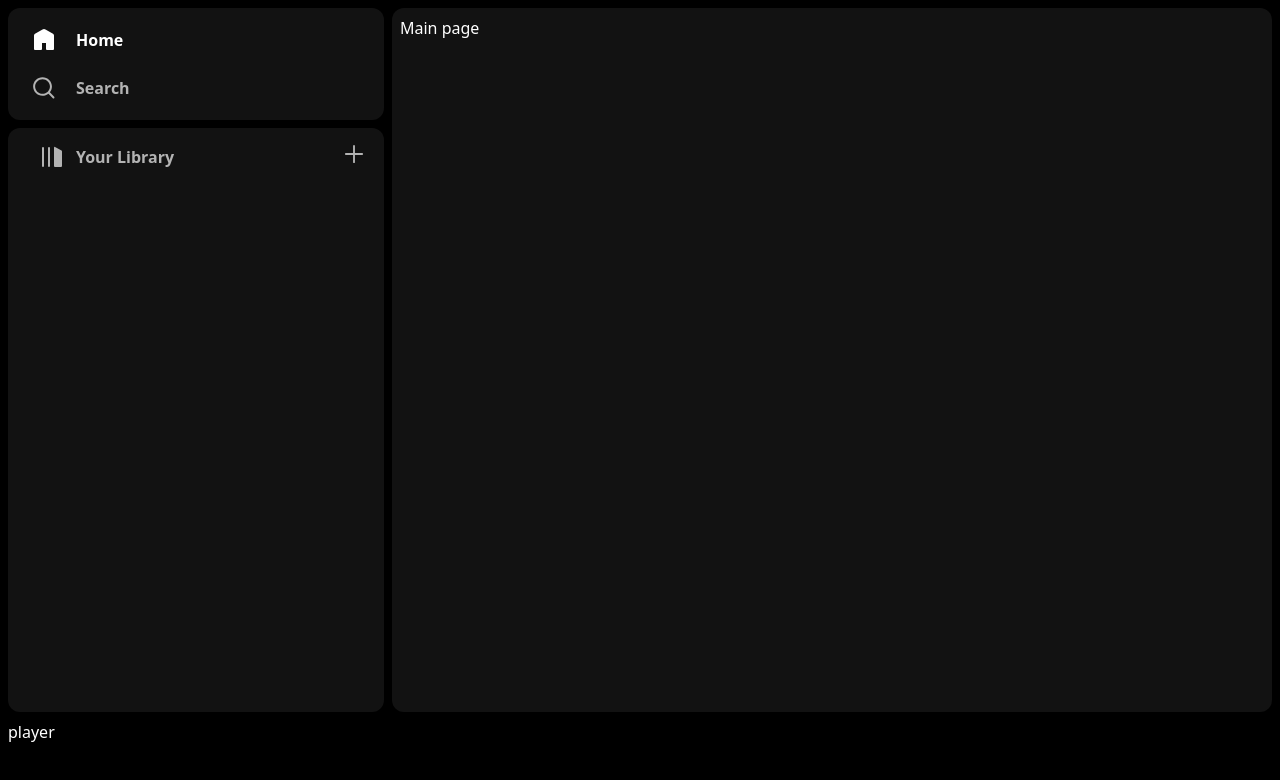
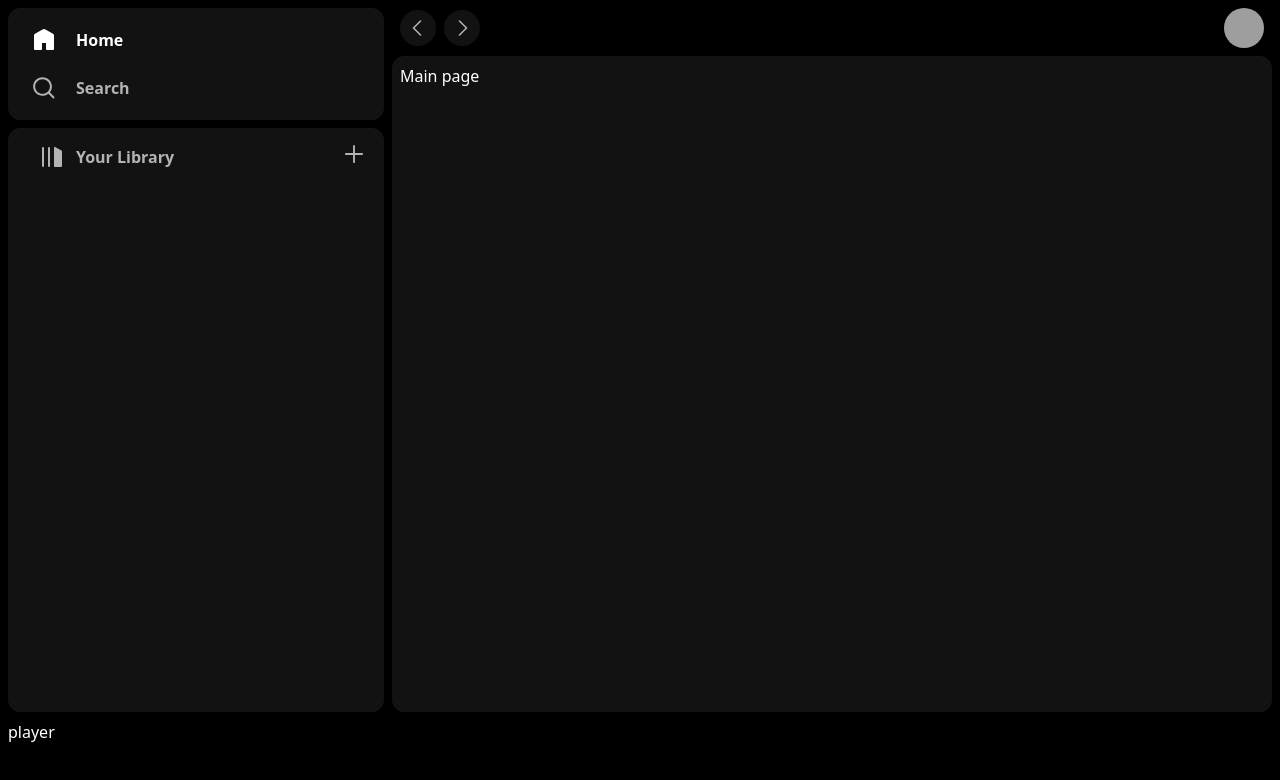
Before and after one commit to jralvarenga/spotify-clon, a Next.js app: page / in a window 1280 px wide. Shown: the top 780 px of the page. Built offline with nearby package versions, Linux system fonts and the light colour scheme; grey boxes are pictures that could not be loaded.

Commit message:
feat(navbar): adding nav top bar

```diff
--- a/package.json
+++ b/package.json
@@ -11,6 +11,7 @@
     "commit:all": "git add -A && git-cz"
   },
   "dependencies": {
+    "@radix-ui/react-avatar": "^1.1.0",
     "@radix-ui/react-dialog": "^1.1.1",
     "@radix-ui/react-popover": "^1.1.1",
     "@radix-ui/react-tooltip": "^1.1.2",
--- a/src/app/layout.tsx
+++ b/src/app/layout.tsx
@@ -5,6 +5,7 @@ import { cn } from '@/lib/utils'
 import Navbar from '@/components/navbar'
 import UserLibrary from '@/components/userLibrary'
 import { TooltipProvider } from '@/components/ui/tooltip'
+import Topbar from '@/components/topbar'
 
 const spotifyFont = localFont({
   src: '../assets/font/GothamMedium.ttf',
@@ -42,7 +43,13 @@ export default function RootLayout({
             </div>
 
             {/* page */}
-            <div className="rounded p-2" style={{ gridArea: 'main-view' }}>
+            <div
+              className="flex flex-col gap-2 rounded p-2"
+              style={{ gridArea: 'main-view' }}
+            >
+              <nav className="w-full">
+                <Topbar />
+              </nav>
               <main className="h-full w-full rounded-xl bg-card p-2">
                 {children}
               </main>
--- /dev/null
+++ b/src/components/icons/arrowLeft.tsx
@@ -0,0 +1,18 @@
+interface Props {
+  active?: boolean
+}
+
+export default function ArrowLeftIcon({ active = false }: Props) {
+  return (
+    <svg
+      data-encore-id="icon"
+      role="img"
+      aria-hidden="true"
+      className="h-4 w-4"
+      fill="currentColor"
+      viewBox="0 0 16 16"
+    >
+      <path d="M11.03.47a.75.75 0 0 1 0 1.06L4.56 8l6.47 6.47a.75.75 0 1 1-1.06 1.06L2.44 8 9.97.47a.75.75 0 0 1 1.06 0z"></path>
+    </svg>
+  )
+}
--- /dev/null
+++ b/src/components/icons/arrowRight.tsx
@@ -0,0 +1,18 @@
+interface Props {
+  active?: boolean
+}
+
+export default function ArrowRightIcon({ active = false }: Props) {
+  return (
+    <svg
+      data-encore-id="icon"
+      role="img"
+      aria-hidden="true"
+      className="h-4 w-4"
+      fill="currentColor"
+      viewBox="0 0 16 16"
+    >
+      <path d="M4.97.47a.75.75 0 0 0 0 1.06L11.44 8l-6.47 6.47a.75.75 0 1 0 1.06 1.06L13.56 8 6.03.47a.75.75 0 0 0-1.06 0z"></path>
+    </svg>
+  )
+}
--- /dev/null
+++ b/src/components/topbar.tsx
@@ -0,0 +1,51 @@
+'use client'
+
+import { useRouter } from 'next/navigation'
+import ArrowLeftIcon from './icons/arrowLeft'
+import ArrowRightIcon from './icons/arrowRight'
+import { Popover, PopoverContent, PopoverTrigger } from './ui/popover'
+import { Avatar, AvatarFallback, AvatarImage } from './ui/avatar'
+
+export default function Topbar() {
+  const router = useRouter()
+
+  const NAV_BUTTONS = [
+    {
+      label: 'back',
+      icon: <ArrowLeftIcon />,
+      action: () => router.back(),
+    },
+    {
+      label: 'foward',
+      icon: <ArrowRightIcon />,
+      action: () => router.forward(),
+    },
+  ]
+  return (
+    <div className="flex w-full items-center justify-between px-2">
+      <div className="flex gap-2">
+        {NAV_BUTTONS.map((item) => (
+          <button
+            onClick={item.action}
+            key={`nav_button_${item.label}`}
+            className="flex h-9 w-9 items-center justify-center rounded-full bg-card text-card-foreground duration-150 hover:text-foreground"
+          >
+            {item.icon}
+          </button>
+        ))}
+      </div>
+
+      <div className="flex gap-2">
+        <Popover>
+          <PopoverTrigger>
+            <Avatar>
+              <AvatarImage src="https://github.com/shadcn.png" />
+              <AvatarFallback>CN</AvatarFallback>
+            </Avatar>
+          </PopoverTrigger>
+          <PopoverContent className="rounded-xl">user menu</PopoverContent>
+        </Popover>
+      </div>
+    </div>
+  )
+}
--- /dev/null
+++ b/src/components/ui/avatar.tsx
@@ -0,0 +1,50 @@
+"use client"
+
+import * as React from "react"
+import * as AvatarPrimitive from "@radix-ui/react-avatar"
+
+import { cn } from "@/lib/utils"
+
+const Avatar = React.forwardRef<
+  React.ElementRef<typeof AvatarPrimitive.Root>,
+  React.ComponentPropsWithoutRef<typeof AvatarPrimitive.Root>
+>(({ className, ...props }, ref) => (
+  <AvatarPrimitive.Root
+    ref={ref}
+    className={cn(
+      "relative flex h-10 w-10 shrink-0 overflow-hidden rounded-full",
+      className
+    )}
+    {...props}
+  />
+))
+Avatar.displayName = AvatarPrimitive.Root.displayName
+
+const AvatarImage = React.forwardRef<
+  React.ElementRef<typeof AvatarPrimitive.Image>,
+  React.ComponentPropsWithoutRef<typeof AvatarPrimitive.Image>
+>(({ className, ...props }, ref) => (
+  <AvatarPrimitive.Image
+    ref={ref}
+    className={cn("aspect-square h-full w-full", className)}
+    {...props}
+  />
+))
+AvatarImage.displayName = AvatarPrimitive.Image.displayName
+
+const AvatarFallback = React.forwardRef<
+  React.ElementRef<typeof AvatarPrimitive.Fallback>,
+  React.ComponentPropsWithoutRef<typeof AvatarPrimitive.Fallback>
+>(({ className, ...props }, ref) => (
+  <AvatarPrimitive.Fallback
+    ref={ref}
+    className={cn(
+      "flex h-full w-full items-center justify-center rounded-full bg-muted",
+      className
+    )}
+    {...props}
+  />
+))
+AvatarFallback.displayName = AvatarPrimitive.Fallback.displayName
+
+export { Avatar, AvatarImage, AvatarFallback }
```
Also changed, not shown: 1 other file (tests, documents, lock files or other folders).
